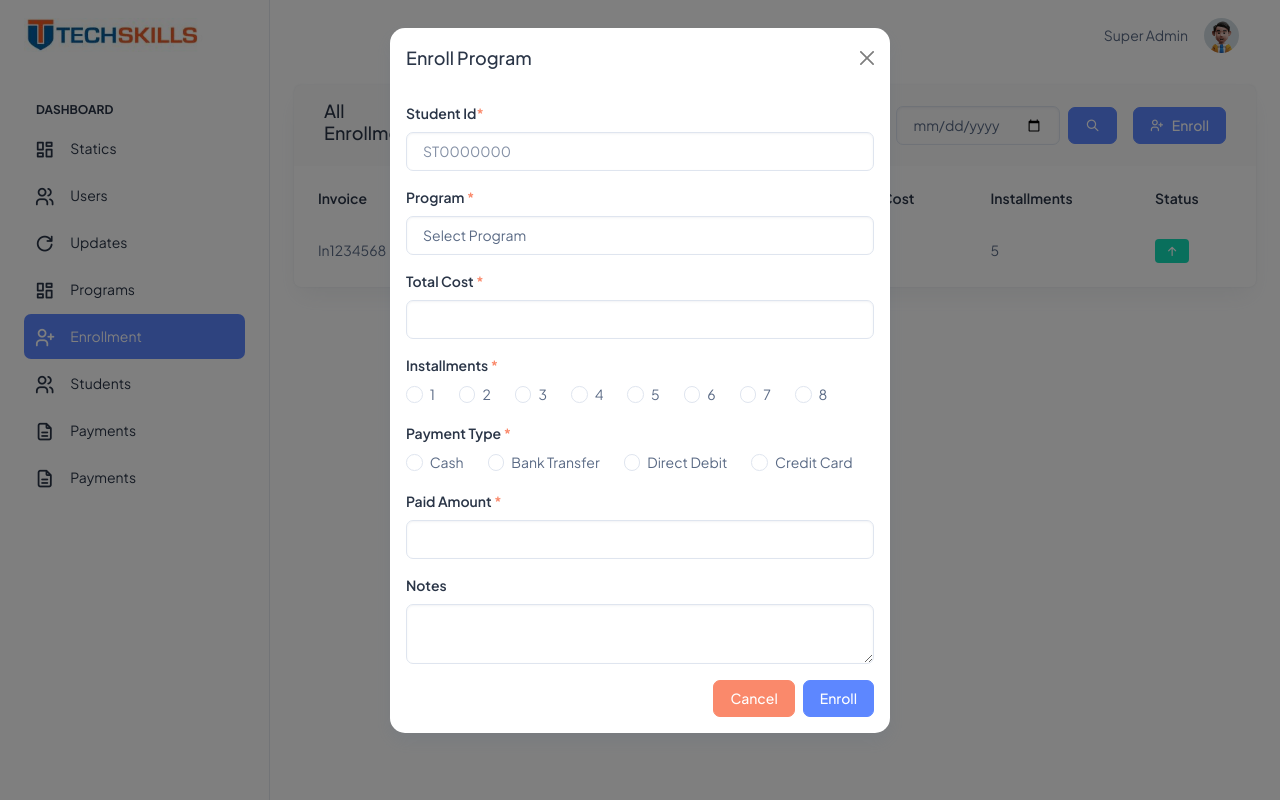
After one commit to nurulanam/Student-Information-System, a Laravel app: page /dashboard/enrollments in a window 1280 px wide, after a click on "Enroll". The commit adds this page. Run offline with Laravel 10, Linux system fonts and the light colour scheme; a user stored in the database is signed in; data comes from the database, SQL or seed files in the repository; data that the repository does not hold is empty.

Commit message:
Feat: Enrollment page design, and DB

```diff
--- /dev/null
+++ b/app/Http/Controllers/EnrollmentController.php
@@ -0,0 +1,14 @@
+<?php
+
+namespace App\Http\Controllers;
+
+use App\Models\Program;
+use Illuminate\Http\Request;
+
+class EnrollmentController extends Controller
+{
+    public function index(){
+        $programs = Program::all();
+        return view("enrollments", compact("programs"));
+    }
+}
--- /dev/null
+++ b/resources/views/enrollments.blade.php
@@ -0,0 +1,217 @@
+@extends('layouts.main')
+@section('title', 'Enrollments')
+@section('content')
+    <div class="row">
+        <div class="col-12">
+            <div class="card w-100">
+                <div class="card-header d-flex flex-column flex-lg-row justify-content-md-between align-items-center">
+                    <h1 class="card-title">All Enrollments</h1>
+                    <div class="d-flex flex-wrap flex-md-nowrap justify-content-center justify-content-md-end align-items-center gap-3">
+                        <a href="{{ route('enrollments.index') }}" class="btn btn-danger order-1 order-md-0"><i class="ti ti-reload"></i></a>
+                        <form action="{{ route('enrollments.index') }}" method="get" class="order-0 order-md-1">
+                            <div class="d-flex flex-wrap flex-md-nowrap  align-items-center">
+                                <input type="text" name="search" class="form-control" placeholder="Search by Invoice or Student id" aria-describedby="search">
+                                <span class="d-flex align-items-center gap-2 ms-2">
+                                    <label for="" class="label flex-shrink-0">To</label>
+                                    <input type="date" name="to_date" class="form-control" placeholder="From Date" aria-describedby="todate">
+                                </span>
+                                <span class="d-flex align-items-center gap-2 ms-2">
+                                    <label for="" class="label flex-shrink-0">From</label>
+                                    <input type="date" name="to_date" class="form-control" placeholder="From Date" aria-describedby="todate">
+                                </span>
+                                <button class="btn btn-primary ms-2"id="search"><i class="ti ti-search"></i></button>
+                            </div>
+                        </form>
+                        <button type="button" class="btn btn-primary order-2 order-md-2" data-bs-toggle="modal" data-bs-target="#addEnrollment"><span class="me-2"><i class="ti ti-user-plus"></i></span>Enroll</button>
+                    </div>
+                </div>
+                <div class="card-body p-2 overflow-x-scroll">
+                    <table class="table text-nowrap table-hover mb-0 align-middle">
+                        <thead class="text-dark fs-4">
+                        <tr>
+                            <th class="border-bottom-0">
+                            <h6 class="fw-semibold mb-0">Invoice</h6>
+                            </th>
+                            <th class="border-bottom-0">
+                            <h6 class="fw-semibold mb-0">Student Id</h6>
+                            </th>
+                            <th class="border-bottom-0">
+                            <h6 class="fw-semibold mb-0">Program</h6>
+                            </th>
+                            <th class="border-bottom-0">
+                            <h6 class="fw-semibold mb-0">Total Cost</h6>
+                            </th>
+                            <th class="border-bottom-0">
+                            <h6 class="fw-semibold mb-0">Installments</h6>
+                            </th>
+                            <th class="border-bottom-0">
+                            <h6 class="fw-semibold mb-0">Status</h6>
+                            </th>
+                        </tr>
+                        </thead>
+                        <tbody>
+                            <tr>
+                                <td class="border-bottom-0">In1234568</td>
+                                <td class="border-bottom-0">St1232345543</td>
+                                <td class="border-bottom-0">Php with Laravel</td>
+                                <td class="border-bottom-0">500</td>
+                                <td class="border-bottom-0">5</td>
+                                <td class="border-bottom-0">
+                                    <span class="badge bg-success"><i class="ti ti-arrow-up"></i></span>
+                                </td>
+                            </tr>
+                        </tbody>
+                    </table>
+                </div>
+            </div>
+            {{-- modal  --}}
+            <div class="modal fade" id="addEnrollment" tabindex="-1" aria-labelledby="exampleModalLabel" aria-hidden="true">
+                <div class="modal-dialog">
+                    <div class="modal-content">
+                        <div class="modal-header">
+                        <h1 class="modal-title fs-5" id="exampleModalLabel">Enroll Program</h1>
+                        <button type="button" class="btn-close" data-bs-dismiss="modal" aria-label="Close"></button>
+                        </div>
+                        <div class="modal-body">
+                            <form action="{{ route('programs.store') }}" method="post">
+                                @csrf
+                                <div class="mb-3">
+                                    <label for="studentId" class="form-label">Student Id<span class="text-danger">*</span></label>
+                                    <input type="text" name="std_id" class="form-control" value="{{ old('std_id') }}" id="studentId"  placeholder="ST0000000" required>
+                                    @error('std_id')
+                                        <p class="text-danger">{{  $message }}</p>
+                                    @enderror
+                                </div>
+                                <div class="mb-3">
+                                    <label for="programId" class="form-label">Program <span class="text-danger">*</span></label>
+                                    <select name="program" class="form-control" id="programId" required>
+                                        <option value="" selected>Select Program</option>
+                                        @foreach ($programs as $program )
+                                            <option value="{{ $program->id }}" @if (old('program_id') === $program->id) @endif>{{ $program->name }}</option>
+                                        @endforeach
+                                    </select>
+                                    @error('program')
+                                        <p class="text-danger">{{  $message }}</p>
+                                    @enderror
+                                </div>
+                                <div class="mb-3">
+                                    <label for="totalCost" class="form-label">Total Cost <span class="text-danger">*</span></label>
+                                    <input type="text" name="total_cost" class="form-control" value="{{ old('total_cost') }}" id="totalCost" required>
+                                    @error('total_cost')
+                                        <p class="text-danger">{{  $message }}</p>
+                                    @enderror
+                                </div>
+                                <div class="mb-3">
+                                    <label for="totalInstallment" class="form-label">Installments <span class="text-danger">*</span></label>
+                                    <div class="d-flex flex-wrap flex-md-nowrap align-items-center gap-2 gap-md-4">
+                                        <div class="form-check">
+                                            <input class="form-check-input" type="radio" name="total_installment" value="1" id="totalInstallment1">
+                                            <label class="form-check-label" for="totalInstallment1">
+                                             1
+                                            </label>
+                                        </div>
+                                        <div class="form-check">
+                                            <input class="form-check-input" type="radio" name="total_installment" value="2" id="totalInstallment2">
+                                            <label class="form-check-label" for="totalInstallment2">
+                                             2
+                                            </label>
+                                        </div>
+                                        <div class="form-check">
+                                            <input class="form-check-input" type="radio" name="total_installment" value="3" id="totalInstallment3">
+                                            <label class="form-check-label" for="totalInstallment3">
+                                             3
+                                            </label>
+                                        </div>
+                                        <div class="form-check">
+                                            <input class="form-check-input" type="radio" name="total_installment" value="4" id="totalInstallment4">
+                                            <label class="form-check-label" for="totalInstallment4">
+                                             4
+                                            </label>
+                                        </div>
+                                        <div class="form-check">
+                                            <input class="form-check-input" type="radio" name="total_installment" value="5" id="totalInstallment5">
+                                            <label class="form-check-label" for="totalInstallment5">
+                                             5
+                                            </label>
+                                        </div>
+                                        <div class="form-check">
+                                            <input class="form-check-input" type="radio" name="total_installment" value="6" id="totalInstallment6">
+                                            <label class="form-check-label" for="totalInstallment6">
+                                             6
+                                            </label>
+                                        </div>
+                                        <div class="form-check">
+                                            <input class="form-check-input" type="radio" name="total_installment" value="7" id="totalInstallment7">
+                                            <label class="form-check-label" for="totalInstallment7">
+                                             7
+                                            </label>
+                                        </div>
+                                        <div class="form-check">
+                                            <input class="form-check-input" type="radio" name="total_installment" value="8" id="totalInstallment8">
+                                            <label class="form-check-label" for="totalInstallment8">
+                                             8
+                                            </label>
+                                        </div>
+                                    </div>
+                                    @error('total_installment')
+                                        <p class="text-danger">{{  $message }}</p>
+                                    @enderror
+                                </div>
+                                <div class="mb-3">
+                                    <label for="paymentType" class="form-label">Payment Type <span class="text-danger">*</span></label>
+                                    <div class="d-flex flex-wrap flex-md-nowrap align-items-center gap-2 gap-md-4">
+                                        <div class="form-check">
+                                            <input class="form-check-input" type="radio" name="payment_type" value="cash" id="paymentType1">
+                                            <label class="form-check-label" for="paymentType1">
+                                                Cash
+                                            </label>
+                                        </div>
+                                        <div class="form-check">
+                                            <input class="form-check-input" type="radio" name="payment_type" value="bank_transfer" id="paymentType2">
+                                            <label class="form-check-label" for="paymentType2">
+                                                Bank Transfer
+                                            </label>
+                                        </div>
+                                        <div class="form-check">
+                                            <input class="form-check-input" type="radio" name="payment_type" value="direct_debit" id="paymentType3">
+                                            <label class="form-check-label" for="paymentType3">
+                                                Direct Debit
+                                            </label>
+                                        </div>
+                                        <div class="form-check">
+                                            <input class="form-check-input" type="radio" name="payment_type" value="credit_card" id="paymentType4">
+                                            <label class="form-check-label" for="paymentType4">
+                                                Credit Card
+                                            </label>
+                                        </div>
+                                    </div>
+                                    @error('payment_type')
+                                        <p class="text-danger">{{  $message }}</p>
+                                    @enderror
+                                </div>
+                                <div class="mb-3">
+                                    <label for="amountPaid" class="form-label">Paid Amount <span class="text-danger">*</span></label>
+                                    <input type="number" name="amount_paid" class="form-control" id="amountPaid" value="{{ old('details') }}" required>
+                                    @error('amount_paid')
+                                        <p class="text-danger">{{  $message }}</p>
+                                    @enderror
+                                </div>
+                                <div class="mb-3">
+                                    <label for="notes" class="form-label">Notes</label>
+                                    <textarea name="notes" class="form-control" id="notes" rows="2">{{ old('notes') }}</textarea>
+                                    @error('notes')
+                                        <p class="text-danger">{{  $message }}</p>
+                                    @enderror
+                                </div>
+                                <div class="d-flex justify-content-end align-items-center gap-2">
+                                    <button type="button" class="btn btn-danger" data-bs-dismiss="modal">Cancel</button>
+                                    <button class="btn btn-primary">Enroll</button>
+                                </div>
+                            </form>
+                        </div>
+                    </div>
+                </div>
+            </div>
+        </div>
+    </div>
+@endsection
--- a/resources/views/includes/sidebar.blade.php
+++ b/resources/views/includes/sidebar.blade.php
@@ -52,6 +52,16 @@
                     </a>
                 </li>
             @endif
+            @if(Auth::user()->hasRole('manager|finance|admin'))
+                <li class="sidebar-item">
+                    <a class="sidebar-link" href="{{ route('enrollments.index') }}" aria-expanded="false">
+                    <span>
+                        <i class="ti ti-user-plus"></i>
+                    </span>
+                    <span class="hide-menu">Enrollment</span>
+                    </a>
+                </li>
+            @endif
             @if(Auth::user()->hasRole('manager|finance'))
                 <li class="sidebar-item">
                     <a class="sidebar-link" href="{{ route('students.index') }}" aria-expanded="false">
@@ -80,7 +90,6 @@
                     </a>
                 </li>
             @endif
-
         </ul>
       </nav>
       <!-- End Sidebar navigation -->
--- a/routes/web.php
+++ b/routes/web.php
@@ -3,6 +3,7 @@
 use App\Http\Controllers\DashboardController;
 use App\Http\Controllers\PaymentController;
 use App\Http\Controllers\ProfileController;
+use App\Http\Controllers\EnrollmentController;
 use App\Http\Controllers\StaticsController;
 use App\Http\Controllers\StudentController;
 use App\Http\Controllers\ProgramController;
@@ -50,6 +51,7 @@ Route::prefix('/dashboard')->middleware(['auth'])->group(function (){
 
     Route::middleware(['auth', 'role:manager|finance|admin'])->group(function () {
         Route::get('/payments', [PaymentController::class, 'index'])->name('payments.index');
+        Route::get('/enrollments', [EnrollmentController::class, 'index'])->name('enrollments.index');
     });
 
     Route::middleware(['auth', 'role:manager'])->group(function () {
```
Also changed, not shown: app/Models/Enrollment.php (added, +19 -0 lines), app/Models/Payment.php (added, +18 -0 lines), database/migrations/2023_11_26_143440_create_enrollments_table.php (added), database/migrations/2023_11_26_151022_create_payments_table.php (added).
